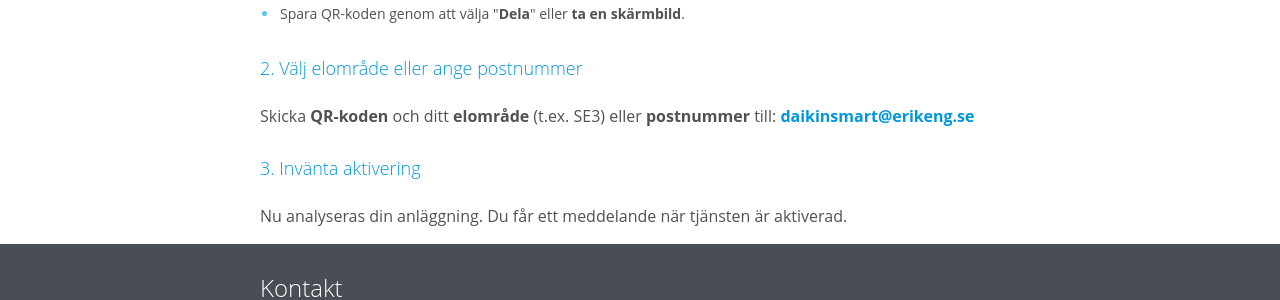
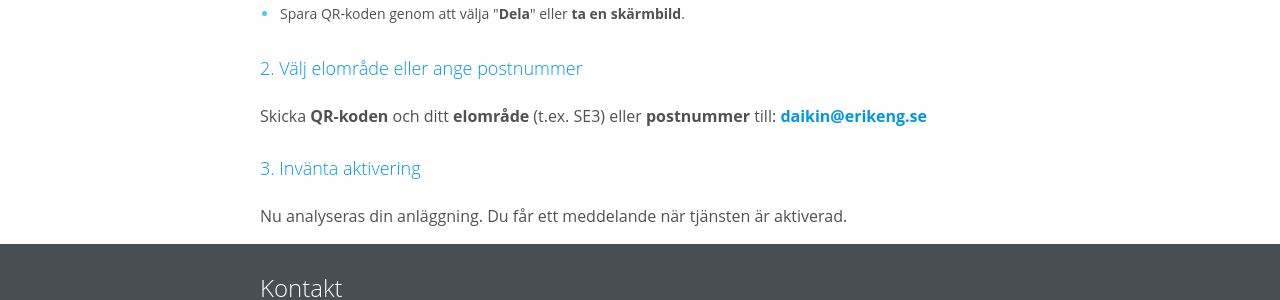
Before and after one commit to ptz0n/ptz0n.github.io, a Jekyll site: the page built from docs/daikin-smart/tack/index.html, in a window 1280 px wide. Shown: the part 423-723 px from the top of the page. Built offline with Jekyll 4.4.1, drawn with Linux system fonts in a browser that asks for light colours.

Commit message:
Correct email address

```diff
--- a/docs/daikin-smart/tack/index.html
+++ b/docs/daikin-smart/tack/index.html
@@ -43,7 +43,7 @@ sitemap: false
     </ul>
 
     <h3>2. Välj elområde eller ange postnummer</h3>
-    <p>Skicka <strong>QR-koden</strong> och ditt <strong>elområde</strong> (t.ex. SE3) eller <strong>postnummer</strong> till: <a href="mailto:daikinsmart@erikeng.se">daikinsmart@erikeng.se</a></p>
+    <p>Skicka <strong>QR-koden</strong> och ditt <strong>elområde</strong> (t.ex. SE3) eller <strong>postnummer</strong> till: <a href="mailto:daikin@erikeng.se">daikin@erikeng.se</a></p>
 
     <h3>3. Invänta aktivering</h3>
     <p>Nu analyseras din anläggning. Du får ett meddelande när tjänsten är aktiverad.</p>
```
